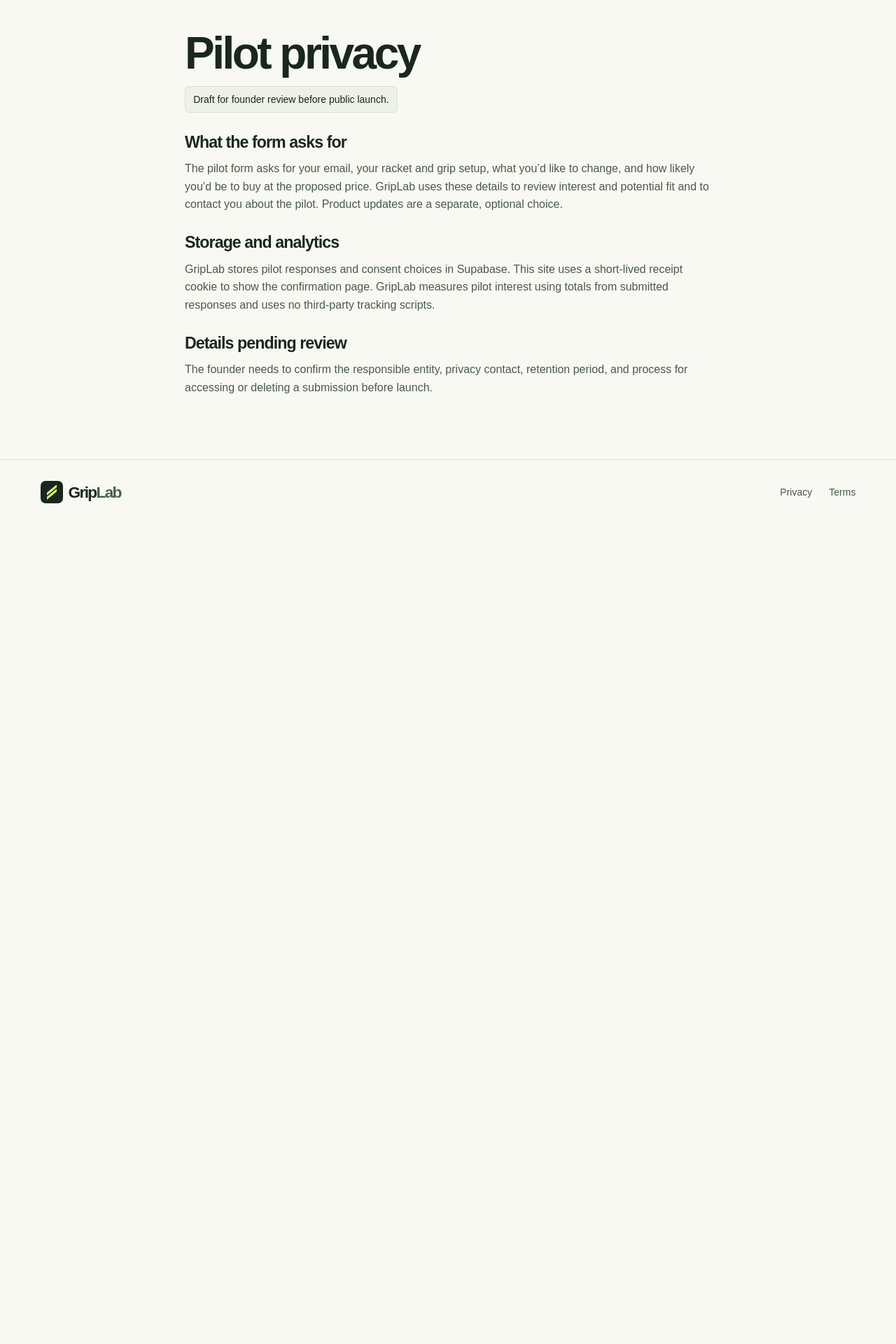
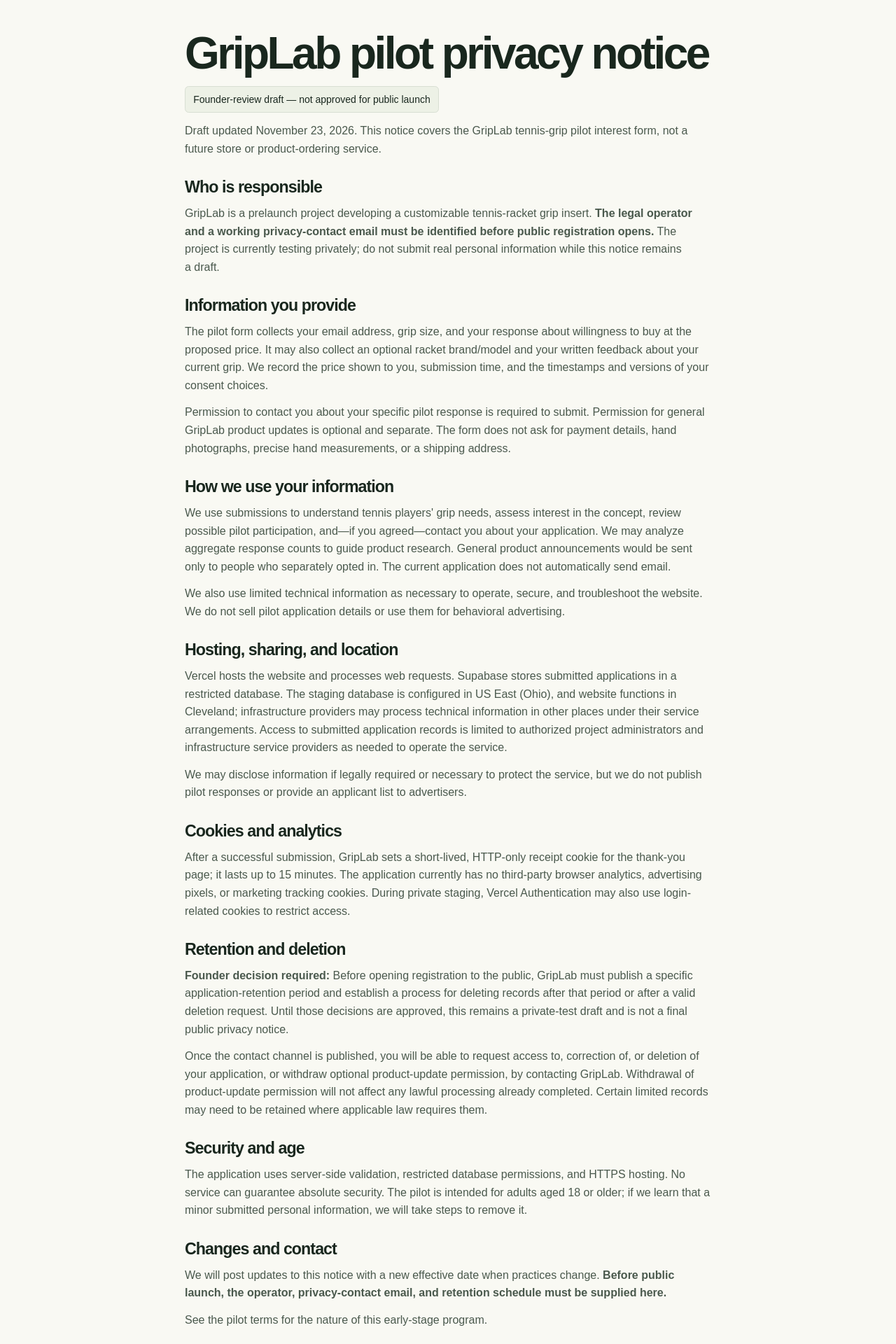
Before and after one commit to ardaedil/griplab, a Next.js app: page /privacy in a window 1280 px wide. Shown: the part 120-2040 px from the top of the page at 70% size. Before the commit the page ends 869 px from the top, so only its background shows below. Built offline with nearby package versions, Linux system fonts and the light colour scheme.

Commit message:
Draft founder-review privacy notice for GripLab

```diff
--- a/app/privacy/page.tsx
+++ b/app/privacy/page.tsx
@@ -1,18 +1,43 @@
+import Link from "next/link";
 import type { Metadata } from "next";
 
-export const metadata: Metadata = { title: "Privacy" };
+export const metadata: Metadata = { title: "Pilot privacy notice" };
 
 export default function PrivacyPage() {
   return (
     <article className="shell section-space prose-page">
-      <h1>Pilot privacy</h1>
-      <p className="review-note">Draft for founder review before public launch.</p>
-      <h2>What the form asks for</h2>
-      <p>The pilot form asks for your email, your racket and grip setup, what you’d like to change, and how likely you’d be to buy at the proposed price. GripLab uses these details to review interest and potential fit and to contact you about the pilot. Product updates are a separate, optional choice.</p>
-      <h2>Storage and analytics</h2>
-      <p>GripLab stores pilot responses and consent choices in Supabase. This site uses a short-lived receipt cookie to show the confirmation page. GripLab measures pilot interest using totals from submitted responses and uses no third-party tracking scripts.</p>
-      <h2>Details pending review</h2>
-      <p>The founder needs to confirm the responsible entity, privacy contact, retention period, and process for accessing or deleting a submission before launch.</p>
+      <h1>GripLab pilot privacy notice</h1>
+      <p className="review-note">Founder-review draft — not approved for public launch</p>
+      <p>Draft updated November 23, 2026. This notice covers the GripLab tennis-grip pilot interest form, not a future store or product-ordering service.</p>
+
+      <h2>Who is responsible</h2>
+      <p>GripLab is a prelaunch project developing a customizable tennis-racket grip insert. <strong>The legal operator and a working privacy-contact email must be identified before public registration opens.</strong> The project is currently testing privately; do not submit real personal information while this notice remains a draft.</p>
+
+      <h2>Information you provide</h2>
+      <p>The pilot form collects your email address, grip size, and your response about willingness to buy at the proposed price. It may also collect an optional racket brand/model and your written feedback about your current grip. We record the price shown to you, submission time, and the timestamps and versions of your consent choices.</p>
+      <p>Permission to contact you about your specific pilot response is required to submit. Permission for general GripLab product updates is optional and separate. The form does not ask for payment details, hand photographs, precise hand measurements, or a shipping address.</p>
+
+      <h2>How we use your information</h2>
+      <p>We use submissions to understand tennis players&apos; grip needs, assess interest in the concept, review possible pilot participation, and—if you agreed—contact you about your application. We may analyze aggregate response counts to guide product research. General product announcements would be sent only to people who separately opted in. The current application does not automatically send email.</p>
+      <p>We also use limited technical information as necessary to operate, secure, and troubleshoot the website. We do not sell pilot application details or use them for behavioral advertising.</p>
+
+      <h2>Hosting, sharing, and location</h2>
+      <p>Vercel hosts the website and processes web requests. Supabase stores submitted applications in a restricted database. The staging database is configured in US East (Ohio), and website functions in Cleveland; infrastructure providers may process technical information in other places under their service arrangements. Access to submitted application records is limited to authorized project administrators and infrastructure service providers as needed to operate the service.</p>
+      <p>We may disclose information if legally required or necessary to protect the service, but we do not publish pilot responses or provide an applicant list to advertisers.</p>
+
+      <h2>Cookies and analytics</h2>
+      <p>After a successful submission, GripLab sets a short-lived, HTTP-only receipt cookie for the thank-you page; it lasts up to 15 minutes. The application currently has no third-party browser analytics, advertising pixels, or marketing tracking cookies. During private staging, Vercel Authentication may also use login-related cookies to restrict access.</p>
+
+      <h2>Retention and deletion</h2>
+      <p><strong>Founder decision required:</strong> Before opening registration to the public, GripLab must publish a specific application-retention period and establish a process for deleting records after that period or after a valid deletion request. Until those decisions are approved, this remains a private-test draft and is not a final public privacy notice.</p>
+      <p>Once the contact channel is published, you will be able to request access to, correction of, or deletion of your application, or withdraw optional product-update permission, by contacting GripLab. Withdrawal of product-update permission will not affect any lawful processing already completed. Certain limited records may need to be retained where applicable law requires them.</p>
+
+      <h2>Security and age</h2>
+      <p>The application uses server-side validation, restricted database permissions, and HTTPS hosting. No service can guarantee absolute security. The pilot is intended for adults aged 18 or older; if we learn that a minor submitted personal information, we will take steps to remove it.</p>
+
+      <h2>Changes and contact</h2>
+      <p>We will post updates to this notice with a new effective date when practices change. <strong>Before public launch, the operator, privacy-contact email, and retention schedule must be supplied here.</strong></p>
+      <p>See the <Link href="/terms">pilot terms</Link> for the nature of this early-stage program.</p>
     </article>
   );
 }
```
